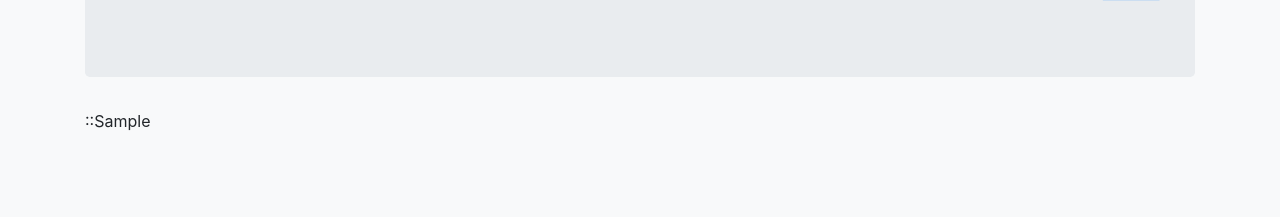
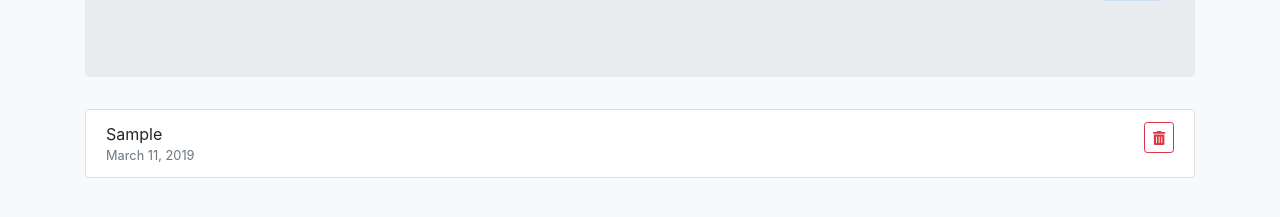
Before and after one commit to anwesha999/ExpenseApp, a plain HTML site: page index.html in a window 1280 px wide. Both pictures are taken after typing "Sample" into the empty fields and a click on the button "Add". Shown: the part 257-474 px from the top of the page. Drawn offline with nearby package versions, Linux system fonts and the light colour scheme.

Commit message:
designed

```diff
--- a/index.html
+++ b/index.html
@@ -16,6 +16,12 @@
    <link rel="stylesheet" href="https://stackpath.bootstrapcdn.com/bootstrap/4.4.1/css/bootstrap.min.css"
     integrity="sha384-Vkoo8x4CGsO3+Hhxv8T/Q5PaXtkKtu6ug5TOeNV6gBiFeWPGFN9MuhOf23Q9Ifjh"
      crossorigin="anonymous">
+     <script
+     defer
+     src="https://use.fontawesome.com/releases/v5.7.2/js/all.js"
+     integrity="sha384-0pzryjIRos8mFBWMzSSZApWtPl/5++eIfzYmTgBBmXYdhvxPc+XcFEk+zJwDgWbP"
+     crossorigin="anonymous"
+ ></script>
 </head>
 <body>
     <nav class="navbar navbar-dark bg-dark">
@@ -58,7 +64,7 @@
             </div>
             <div>
                 <ul class="list-group"
-             id = "expenseTable"></ul>
+             id = "expenseTable"></ul></div>
         </div>
     </div>
 
@@ -122,7 +128,25 @@ Enter description:<input id = "inputdesc" type = "text"/><br>
      // expenseTableEl.innerHTML = data1Text + data2Text
       // expenseTableEl.textContent = data1Text + data2Text
 
-    const allExpenseHTML = allExpenses.map(expense=>{return `<div>${expense.amount}::${expense.desc}</div>`})
+  //  const allExpenseHTML = allExpenses.map(expense=>{return `<div>${expense.amount}::${expense.desc}</div>`})
+    const allExpenseHTML = allExpenses.map(expense=>
+    {return `
+        <li class="list-group-item d-flex justify-content-between">
+							<div class="d-flex flex-column">
+								${expense.desc}
+								<small class="text-muted">March 11, 2019</small>
+							</div>
+							<div>
+								<span class="px-5">
+									${expense.amount}
+								</span>
+								<button type="button" class="btn btn-outline-danger btn-sm">
+									<i class="fas fa-trash-alt"></i>
+								</button>
+							</div>
+						</li>
+        `
+     })
     const joinedAllExpenseHTML = allExpenseHTML.join("")
     expenseTableEl.innerHTML = joinedAllExpenseHTML
 
```
